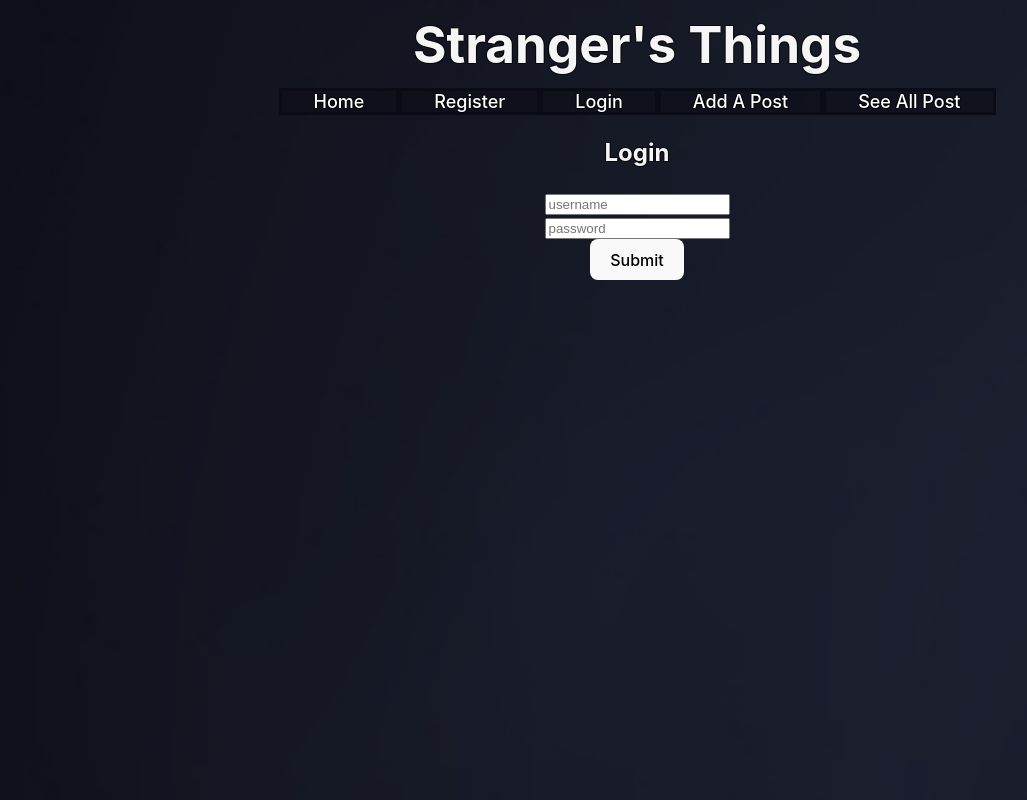
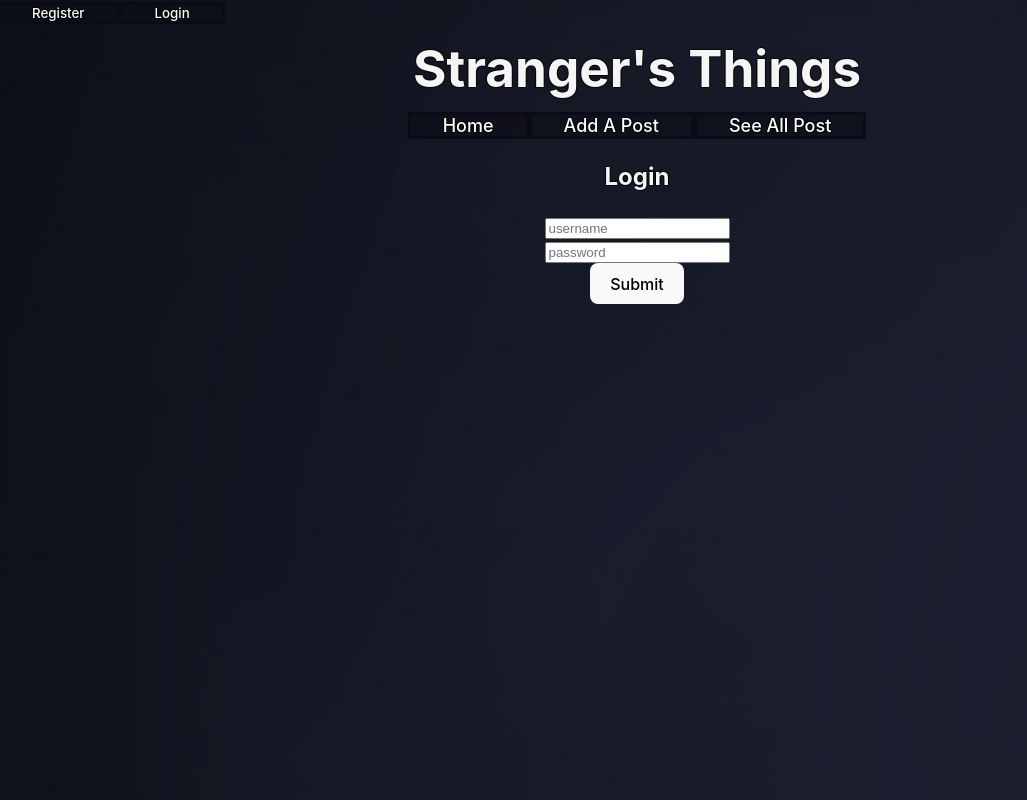
Before and after one commit to mathewlmcdowell/StangersThing, a React (Vite) app in the folder strangersThings/: page /login in a window 1280 px wide. Shown: the whole page, without its empty margins (3-1030 px from the left). Built offline with nearby package versions, Linux system fonts and the light colour scheme.

Commit message:
moved login and register to upper corner

```diff
--- a/strangersThings/src/Components/NavBar.jsx
+++ b/strangersThings/src/Components/NavBar.jsx
@@ -4,18 +4,19 @@ import { Link } from "react-router-dom"
 export default function NavBar() {
     return (
         <div className='contain outline'>
-            <h1 className='title'>Stranger's Things</h1>
-                <div className='links'>
 
-                    <Link to='/' className='link-styles'>Home</Link>
-                    <Link to="/register" className='link-styles'>Register</Link>
-                    <Link to='/login' className='link-styles'>Login</Link>
-                    <Link to="/posts/new" className='link-styles'>Add A Post</Link>
-                    <Link to="/posts" className='link-styles'>See All Post</Link>
+            <Link to="/register" className='link-styles2'>Register</Link>
+            <Link to='/login' className='link-styles2'>Login</Link>
 
-                </div>
+                <h1 className='title'>Stranger's Things</h1>
 
+                    <div className='links'>
 
+                        <Link to='/' className='link-styles'>Home</Link>
+                        <Link to="/posts/new" className='link-styles'>Add A Post</Link>
+                        <Link to="/posts" className='link-styles'>See All Post</Link>
+
+                    </div>
         </div>
     )
 }
--- a/strangersThings/src/index.css
+++ b/strangersThings/src/index.css
@@ -20,7 +20,7 @@ a {
   text-decoration: none;
 }
 a:hover {
-  outline: black double;
+  outline: black solid small;
   background-color: rgba(110, 224, 186, 0.651);
   cursor:pointer;
 }
@@ -50,7 +50,7 @@ button {
   transition: border-color 0.25s;
 }
 button:hover {
-  outline: black double;
+  outline: black solid small;
   background-color: rgba(110, 224, 186, 0.651);
   cursor:pointer;
 }
@@ -65,7 +65,7 @@ button:focus-visible {
     background-color: #ffffff;
   }
   a:hover {
-    outline: black double;
+    outline: black solid small;
     background-color: rgba(110, 224, 186, 0.651);
     cursor:pointer;
   }
@@ -119,7 +119,6 @@ button:focus-visible {
   align-items: center;
   justify-content: space-around;
   width: 100vw;
-
 }
 
 .outline {
@@ -154,3 +153,15 @@ background-image: url(./components/PaintedBackground.jpg);
   flex-direction: column;
   text-align: center;
 }
+
+
+.link-styles2 {
+  padding: 0 2rem;
+  background-color: #0b0e16a2;
+  border: #0b0b18 solid;
+  display: flexbox;
+  flex-direction: row;
+  text-align: center;
+  font-size: smaller;
+
+}
```
